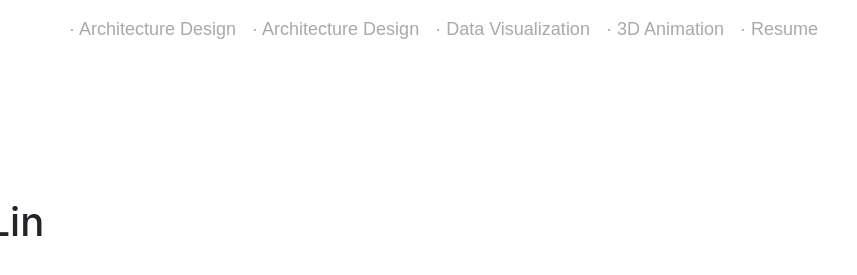
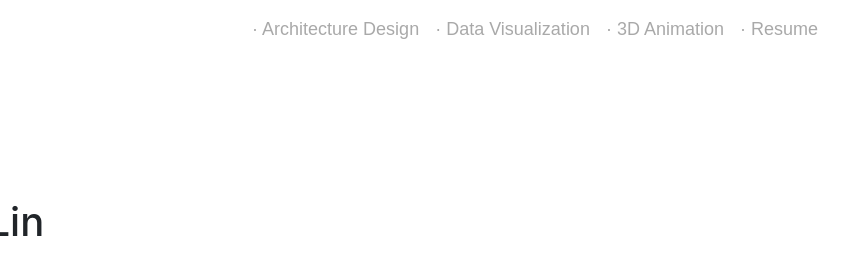
Before and after one commit to JeffreyChiang96/JeffreyChiang96.github.io, a plain HTML site: page index.html in a window 1280 px wide. Shown: the top 275 px of the page, 423-1280 px from the left. Drawn offline with nearby package versions, Linux system fonts and the light colour scheme.

Commit message:
final fix

```diff
--- a/index.html
+++ b/index.html
@@ -51,13 +51,6 @@
         <div class="collapse navbar-collapse"
              id="collapsibleNavbar">
             <ul class="nav navbar-nav ml-auto">
-
-                <li class="nav-item">
-                    <a class="nav-link" href="https://chiangpolin.github.io/design/">
-                        <span>&#183;</span>
-                        Architecture Design
-                    </a>
-                </li>
 
                 <li class="nav-item">
                     <a class="nav-link" href="https://chiangpolin.github.io/pages/design.html/">
```
